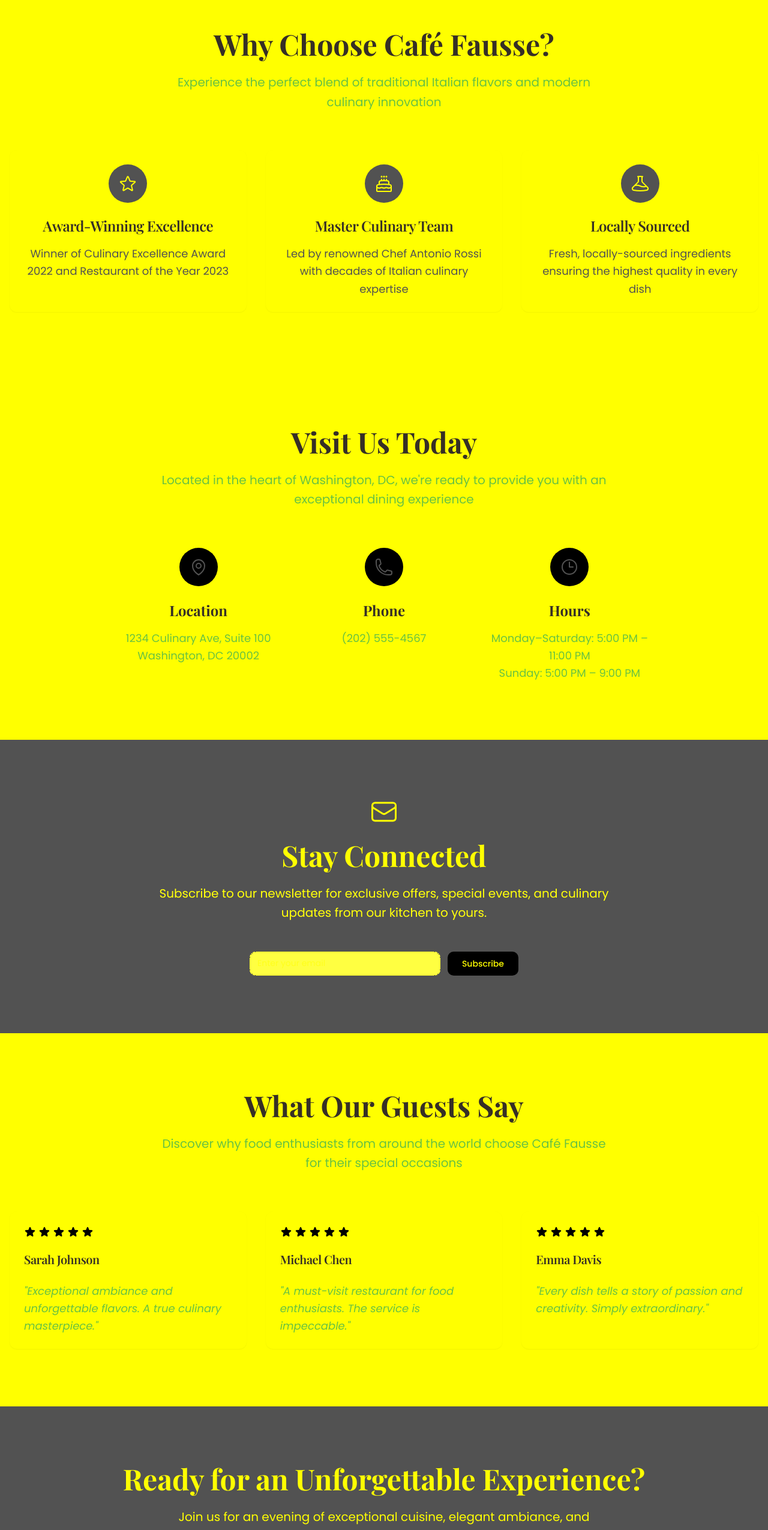
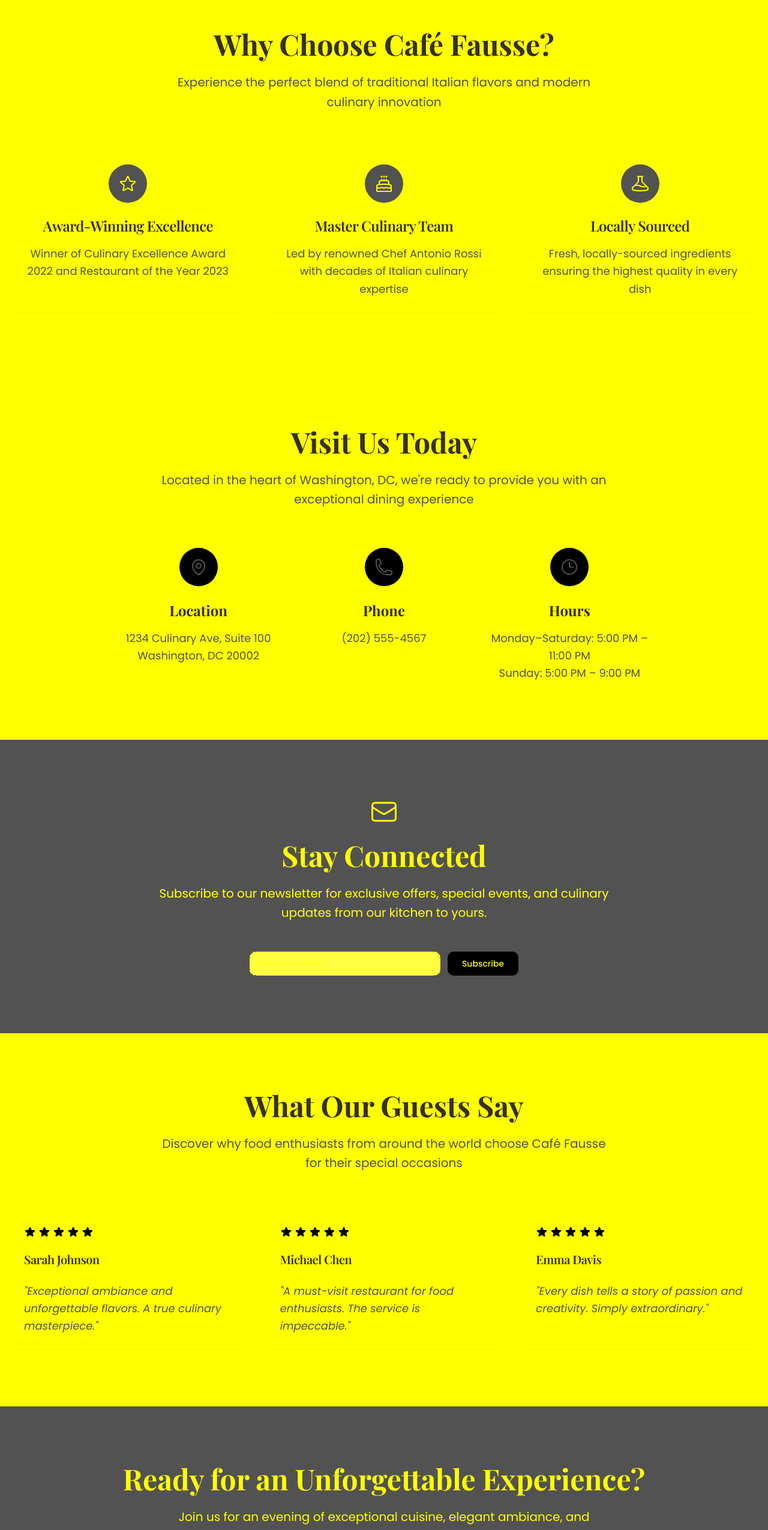
Before and after one commit to gaulomail/fausse-cafe-reservations-app, a React (Vite) app: page / in a window 1280 px wide. Shown: the part 920-3470 px from the top of the page at 60% size. Built offline with nearby package versions, Linux system fonts and the light colour scheme; a web font is replaced by a local one.

Commit message:
Fix: Apply consistent text color
Apply the same text color used in the Café Fausse logo to all text sections that were previously displaying green. This includes the specified text elements and all other sections with the problematic color.

```diff
--- a/src/pages/Index.tsx
+++ b/src/pages/Index.tsx
@@ -230,7 +230,7 @@ const Index = () => {
             <h2 className="text-4xl md:text-5xl font-playfair font-bold mb-6 text-foreground">
               Why Choose Café Fausse?
             </h2>
-            <p className="text-xl text-muted-foreground max-w-3xl mx-auto leading-relaxed">
+            <p className="text-xl text-primary max-w-3xl mx-auto leading-relaxed">
               Experience the perfect blend of traditional Italian flavors and modern culinary innovation
             </p>
           </motion.div>
@@ -280,7 +280,7 @@ const Index = () => {
             <h2 className="text-4xl md:text-5xl font-playfair font-bold mb-6 text-foreground">
               Visit Us Today
             </h2>
-            <p className="text-xl text-muted-foreground max-w-3xl mx-auto leading-relaxed">
+            <p className="text-xl text-primary max-w-3xl mx-auto leading-relaxed">
               Located in the heart of Washington, DC, we're ready to provide you with an exceptional dining experience
             </p>
           </motion.div>
@@ -320,7 +320,7 @@ const Index = () => {
                 <h3 className="text-2xl font-playfair font-bold mb-4 text-foreground group-hover:text-primary transition-colors duration-300">
                   {contact.title}
                 </h3>
-                <p className="text-lg text-muted-foreground whitespace-pre-line leading-relaxed">
+                <p className="text-lg text-primary whitespace-pre-line leading-relaxed">
                   {contact.details}
                 </p>
               </motion.div>
@@ -379,7 +379,7 @@ const Index = () => {
             <h2 className="text-4xl md:text-5xl font-playfair font-bold mb-6 text-foreground">
               What Our Guests Say
             </h2>
-            <p className="text-xl text-muted-foreground max-w-3xl mx-auto leading-relaxed">
+            <p className="text-xl text-primary max-w-3xl mx-auto leading-relaxed">
               Discover why food enthusiasts from around the world choose Café Fausse for their special occasions
             </p>
           </motion.div>
@@ -404,7 +404,7 @@ const Index = () => {
                     <CardTitle className="text-xl font-playfair text-foreground">{testimonial.name}</CardTitle>
                   </CardHeader>
                   <CardContent>
-                    <p className="text-muted-foreground italic text-lg leading-relaxed">"{testimonial.comment}"</p>
+                    <p className="text-primary italic text-lg leading-relaxed">"{testimonial.comment}"</p>
                   </CardContent>
                 </Card>
               </motion.div>
@@ -455,24 +455,24 @@ const Index = () => {
                 Café Fausse
               </h3>
             </div>
-            <p className="text-muted-foreground mb-6 text-lg">
+            <p className="text-primary mb-6 text-lg">
               Exceptional fine dining experiences since 2010
             </p>
             <div className="flex flex-wrap justify-center gap-6 mb-6">
-              <Link to="/menu" className="text-muted-foreground hover:text-primary transition-colors duration-300">
+              <Link to="/menu" className="text-primary hover:text-primary transition-colors duration-300">
                 Menu
               </Link>
-              <Link to="/about" className="text-muted-foreground hover:text-primary transition-colors duration-300">
+              <Link to="/about" className="text-primary hover:text-primary transition-colors duration-300">
                 About Us
               </Link>
-              <Link to="/gallery" className="text-muted-foreground hover:text-primary transition-colors duration-300">
+              <Link to="/gallery" className="text-primary hover:text-primary transition-colors duration-300">
                 Gallery
               </Link>
-              <Link to="/reservations" className="text-muted-foreground hover:text-primary transition-colors duration-300">
+              <Link to="/reservations" className="text-primary hover:text-primary transition-colors duration-300">
                 Reservations
               </Link>
             </div>
-            <p className="text-sm text-muted-foreground">
+            <p className="text-sm text-primary">
               © 2025 Café Fausse. All rights reserved.
             </p>
           </motion.div>
```
